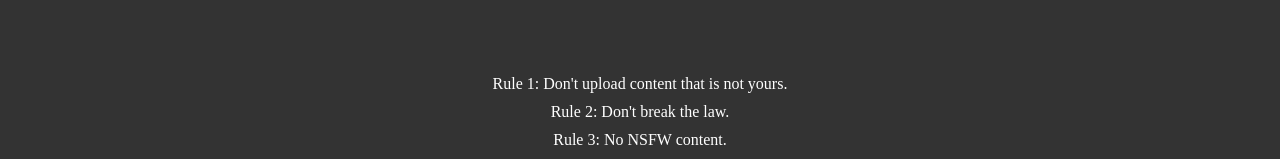
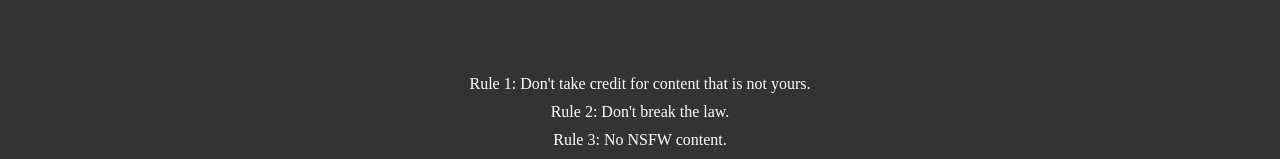
Before and after one commit to K413N/Beatclash, a React (Create React App) app in the folder client/: page /rules in a window 1280 px wide. Shown: the part 306-465 px from the top of the page. Built offline with nearby package versions, Linux system fonts and the light colour scheme.

Commit message:
updated board and rules

```diff
--- a/client/src/Components/Board.js
+++ b/client/src/Components/Board.js
@@ -83,7 +83,7 @@ text-decoration: none;
 width: 100%;
 
 &&:hover {
-    background-color: #431;
+    background-color: #611;
 }
 `
 
@@ -101,7 +101,7 @@ border-width: 1px;
 text-decoration: none;
 
 &&:hover {
-    background-color: #431;
+    background-color: #611;
 }
 `
 
--- a/client/src/Rules.js
+++ b/client/src/Rules.js
@@ -8,7 +8,7 @@ const Rules = () => {
     return(
         <Wrapper chat={chat}>
         <RulesWrapper>
-            <RulesText>Rule 1: Don't upload content that is not yours.</RulesText>
+            <RulesText>Rule 1: Don't take credit for content that is not yours.</RulesText>
             <RulesText>Rule 2: Don't break the law.</RulesText>
             <RulesText>Rule 3: No NSFW content.</RulesText>
             <RulesText>Rule 4: Respect each other, no racism, sexism, cursing or discrimination.</RulesText>
```
